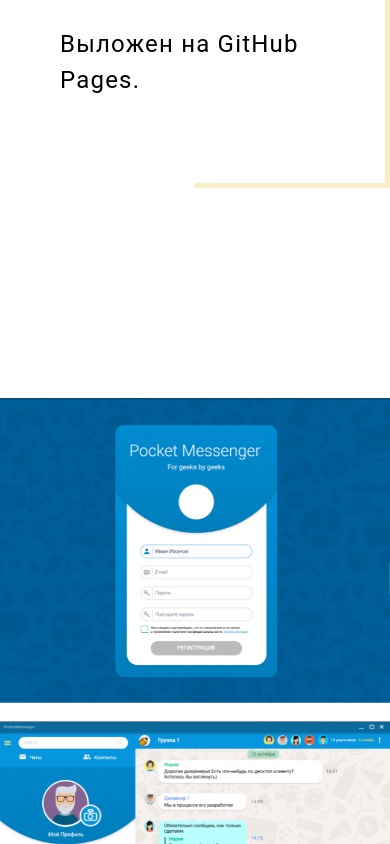
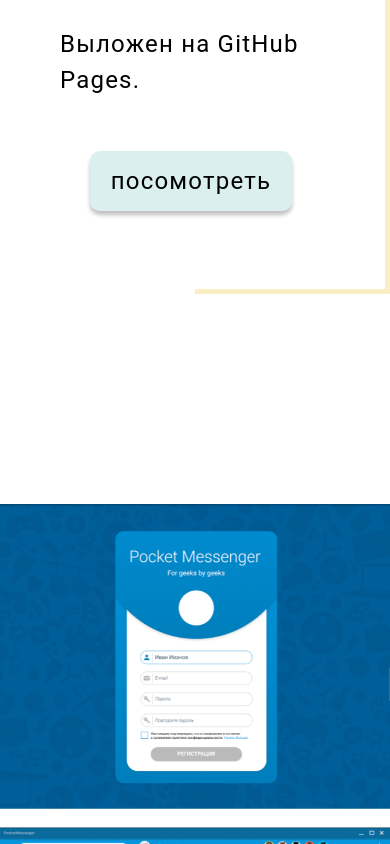
Before and after one commit to kozlovtseva/personal, a React (Create React App) app: page /portfolio in a window 390 px wide. Shown: the part 2320-3164 px from the top of the page. Built offline with nearby package versions, Linux system fonts and the light colour scheme.

Commit message:
use Button component in Portfolio, Footer

```diff
--- /dev/null
+++ b/src/components/UI/Button.module.scss
@@ -0,0 +1,36 @@
+@import '../../variables.scss';
+
+.ButtonBlock {
+    height: 106px;
+    position: relative;
+    z-index: 100;
+}
+.Button {
+    @include rus-text;
+    box-shadow: 0px 4px 4px rgba(0, 0, 0, 0.25);
+    border-radius: 10px;
+    height: 60px;
+    line-height: 60px;
+    margin-left: 30px;
+    position: absolute;
+    text-align: center;
+    top: 23px;
+    transition: all 0.2s ease;
+    width: 202px;
+    &_Yellow {
+        background: $secondary-color;
+        &:hover {
+            background: $secondary-dark-color;
+        }
+    }
+    &_Blue {
+        background: $primary-color;
+        &:hover {
+            background: $secondary-color;
+        }
+    }
+    &:active {
+        box-shadow: none;
+        top: 27px;
+    }
+}
--- /dev/null
+++ b/src/components/UI/Button.tsx
@@ -0,0 +1,31 @@
+import React from 'react';
+
+import styles from './Button.module.scss';
+
+interface Props {
+    classesNames: string;
+    href: string;
+    text: string;
+}
+
+const Button = (props: Props) => {
+    let assignedClasses: string[] = [];
+    if (props.classesNames) {
+        assignedClasses = props.classesNames.split(' ');
+    }
+    assignedClasses.push('Modal');
+    return (
+        <div className={styles.ButtonBlock}>
+            <a
+                href={props.href}
+                target="_blank"
+                rel="noreferrer noopener"
+                className={assignedClasses.map(el => styles[el]).join(' ')}
+            >
+                {props.text}
+            </a>
+        </div>
+    );
+};
+
+export default Button;
--- a/src/components/footer/Footer.module.scss
+++ b/src/components/footer/Footer.module.scss
@@ -13,28 +13,3 @@
         padding: 20px;
     }
 }
-.ButtonBlock {
-    height: 106px;
-    position: relative;
-}
-.Button {
-    @include rus-text;
-    background: $secondary-color;
-    box-shadow: 0px 4px 4px rgba(0, 0, 0, 0.25);
-    border-radius: 10px;
-    height: 60px;
-    line-height: 60px;
-    margin-left: 30px;
-    position: absolute;
-    text-align: center;
-    top: 23px;
-    transition: all 0.2s ease;
-    width: 202px;
-    &:hover {
-        background: $secondary-dark-color;
-    }
-    &:active {
-        box-shadow: none;
-        top: 27px;
-    }
-}
--- a/src/components/footer/Footer.tsx
+++ b/src/components/footer/Footer.tsx
@@ -1,21 +1,17 @@
 import React from 'react';
 
+import Button from '../UI/Button';
 import styles from './Footer.module.scss';
 
 const Footer: React.FC<{}> = () => {
     return (
         <div className={styles.Container}>
             <p>Задизайнено собственными ручками в Figma</p>
-            <div className={styles.ButtonBlock}>
-                <a
-                    href="https://www.figma.com/"
-                    target="_blank"
-                    rel="noreferrer noopener"
-                    className={styles.Button}
-                >
-                    посмотреть
-                </a>
-            </div>
+            <Button
+                classesNames="Button Button_Yellow"
+                href="https://www.figma.com/"
+                text="посомотреть"
+            />
         </div>
     );
 };
--- a/src/components/portfolio/PortfolioItem.module.scss
+++ b/src/components/portfolio/PortfolioItem.module.scss
@@ -17,6 +17,25 @@
     padding: 60px;
     position: relative;
 }
+.Title {
+    margin-bottom: 30px;
+    @include rus-title;
+}
+.Details {
+    @include rus-text;
+}
+.Text {
+    line-height: 36px;
+    margin-bottom: 30px;
+}
+.Button {
+    display: flex;
+    justify-content: center;
+    @media (max-width: 575.98px) {
+        display: block;
+    }
+}
+
 .Decoration {
     height: 100%;
     left: 50%;
@@ -32,14 +51,3 @@
         border-left: 0;
     }
 }
-.Title {
-    margin-bottom: 30px;
-    @include rus-title;
-}
-.Details {
-    @include rus-text;
-}
-.Text {
-    line-height: 36px;
-    margin-bottom: 30px;
-}
--- a/src/components/portfolio/PortfolioItem.tsx
+++ b/src/components/portfolio/PortfolioItem.tsx
@@ -1,6 +1,7 @@
 import React from 'react';
 
 import { Item } from '../../store/reducers/portfolioReducer';
+import Button from '../UI/Button';
 
 import styles from './PortfolioItem.module.scss';
 
@@ -29,6 +30,14 @@
                         );
                     })}
                 </div>
+                <div className={styles.Button}>
+                    <Button
+                        classesNames="Button Button_Blue"
+                        href={props.item.href}
+                        text="посомотреть"
+                    />
+                </div>
+
                 <div
                     className={
                         props.color % 2 === 0
--- a/src/store/data.json
+++ b/src/store/data.json
@@ -57,6 +57,7 @@
             {
                 "title": "Учебный проект",
                 "image": "farm.png",
+                "href": "https://kozlovtseva.github.io/farm/",
                 "text": [
                     "Создан с помощью Bootstrap4, препроцессора SASS(SCSS), адаптивный.",
                     "Используются классы по БЭМ-методологии, секционные семантические HTML5-элементы, анимация.",
@@ -69,6 +70,7 @@
             {
                 "title": "Стажировка",
                 "image": "messenger.png",
+                "href": "https://github.com/kozlovtseva/pocket-js-web/tree/develop",
                 "text": [
                     "Разработка мессенджера для образовательного портала.",
                     "В основе обмена сообщениями - socket.io",
--- a/src/store/reducers/portfolioReducer.ts
+++ b/src/store/reducers/portfolioReducer.ts
@@ -4,6 +4,7 @@
 export interface Item {
     title: string;
     image: string;
+    href: string;
     text: string[];
 }
 
```
